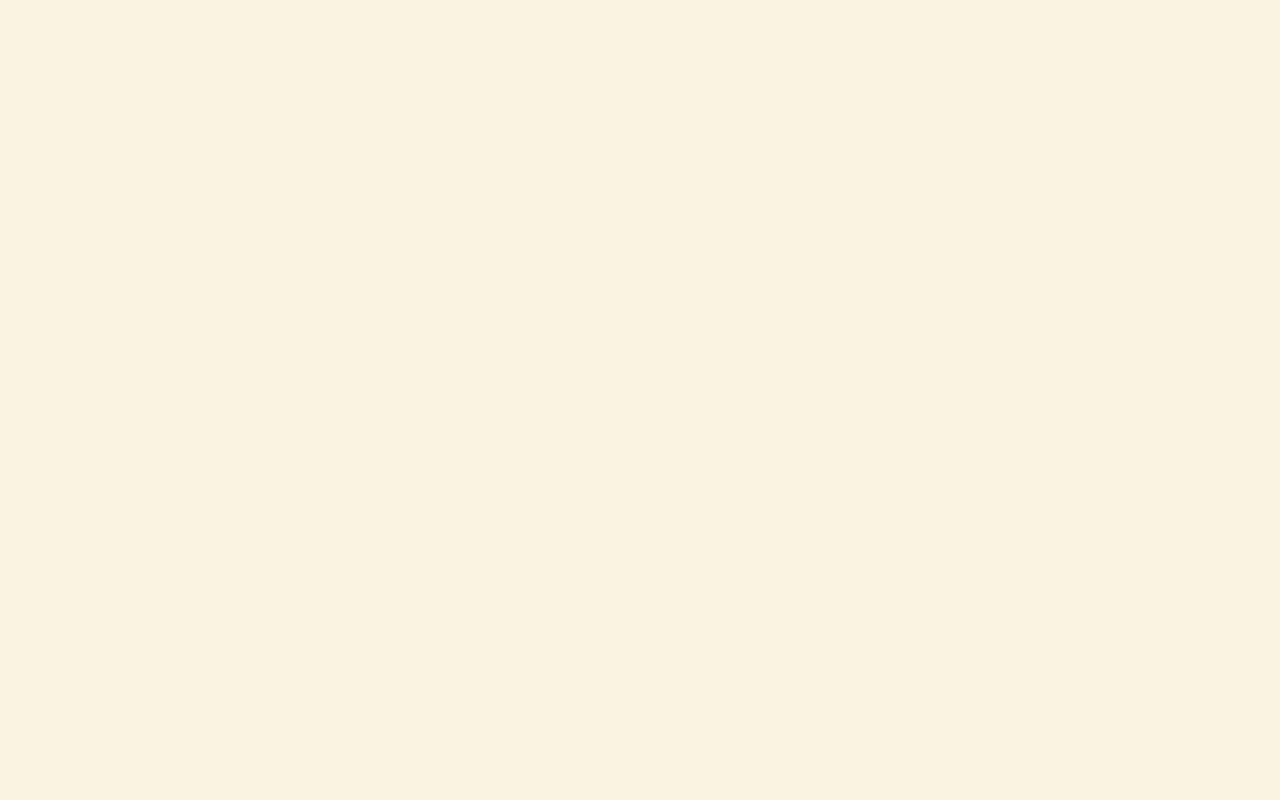
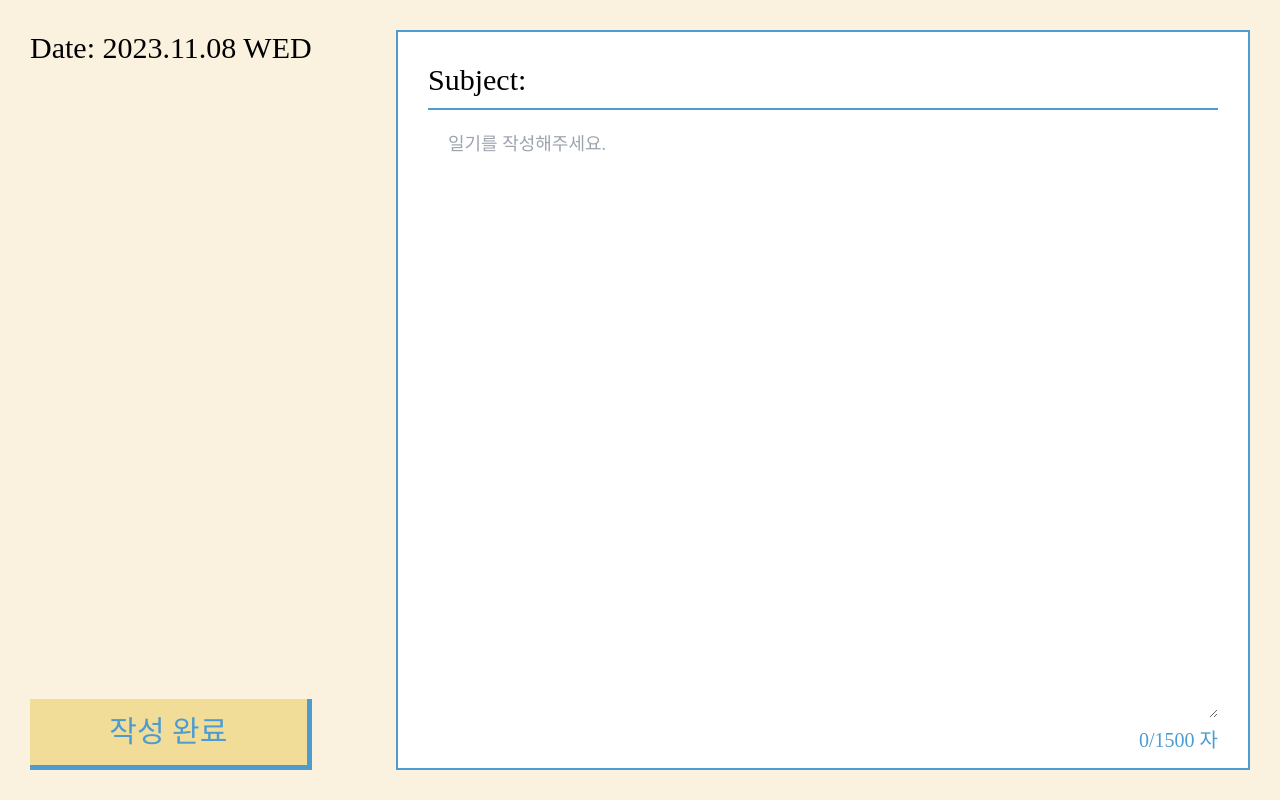
Before and after one commit to rloo8/birdee-fe, a React (Create React App) app: page /diaries/1/pages/create in a window 1280 px wide. Before the commit this address had no page. Built offline with nearby package versions, Linux system fonts and the light colour scheme; a web font is replaced by a local one.

Commit message:
Feat: 글쓰기 페이지 구조 작성

```diff
--- a/src/App.js
+++ b/src/App.js
@@ -3,6 +3,7 @@ import Home from "./Routes/Home";
 import Mypage from "./Routes/Mypage";
 import CreateDiary from "./Routes/CreateDiary";
 import PageList from "./Routes/PageList";
+import CreatePage from "./Routes/CreatePage";
 
 function App() {
   return (
@@ -13,6 +14,10 @@ function App() {
           <Route path="/mypage" element={<Mypage />}></Route>
           <Route path="/diaries/create" element={<CreateDiary />}></Route>
           <Route path="/diaries/:id/pages" element={<PageList />}></Route>
+          <Route
+            path="/diaries/:id/pages/create"
+            element={<CreatePage />}
+          ></Route>
         </Routes>
       </BrowserRouter>
     </div>
--- a/src/Routes/CreatePage.js
+++ b/src/Routes/CreatePage.js
@@ -0,0 +1,91 @@
+import styled from "styled-components";
+import { boxStyle, btnStyle } from "../styles/commonStyles";
+import moment from "moment";
+import { useForm } from "react-hook-form";
+import { useState } from "react";
+
+const Wrapper = styled.div`
+  display: flex;
+  justify-content: space-between;
+  padding: 30px;
+  height: 100vh;
+  ::-webkit-scrollbar {
+    display: none;
+  }
+`;
+const SideWrapper = styled.div`
+  display: flex;
+  flex-direction: column;
+  justify-content: space-between;
+`;
+const WriteBtn = styled.button`
+  width: 100%;
+  ${btnStyle}
+`;
+const PageWrapper = styled.form`
+  width: 70%;
+  padding: 30px;
+  overflow-y: auto;
+  height: 100%;
+  ${boxStyle}
+`;
+const PageTitle = styled.div`
+  font-size: 30px;
+  border-bottom: 2px solid #4d9cd0;
+  padding-bottom: 10px;
+  display: flex;
+  gap: 10px;
+`;
+const Counter = styled.p`
+  margin-top: 5px;
+  color: #4d9cd0;
+  font-size: 20px;
+  text-align: right;
+`;
+
+export default function CreatePage() {
+  const today = new Date();
+
+  const { register, handleSubmit, setValue, watch } = useForm();
+  const [counter, setCounter] = useState(0);
+
+  const onValid = (data) => {
+    console.log(data);
+  };
+
+  const handleCounterChange = (event) => {
+    const value = event.target.value;
+    setCounter(value.length);
+  };
+
+  return (
+    <Wrapper>
+      <SideWrapper>
+        <span className="text-3xl">
+          Date: {moment(today).format("YYYY.MM.DD ddd").toUpperCase()}
+        </span>
+        <WriteBtn onClick={handleSubmit(onValid)}>작성 완료</WriteBtn>
+      </SideWrapper>
+
+      <PageWrapper>
+        <PageTitle>
+          <label htmlFor="subject">Subject:</label>
+          <input
+            {...register("subject", { required: true })}
+            type="text"
+            id="subject"
+            className="w-[100%] focus:outline-none"
+          />
+        </PageTitle>
+        <textarea
+          {...register("content", { required: true })}
+          placeholder="일기를 작성해주세요."
+          onChange={handleCounterChange}
+          maxLength={1500}
+          className="w-[100%] h-[90%] p-5 text-lg focus:outline-none"
+        ></textarea>
+        <Counter>{counter}/1500 자</Counter>
+      </PageWrapper>
+    </Wrapper>
+  );
+}
--- a/src/Routes/PageList.js
+++ b/src/Routes/PageList.js
@@ -1,8 +1,7 @@
 import styled from "styled-components";
 import { boxStyle, btnStyle } from "../styles/commonStyles";
 import MyCalendar from "../Components/MyCalendar";
-import { useRecoilState } from "recoil";
-import { inviteListState } from "../Components/atoms";
+import { Link } from "react-router-dom";
 
 // styled components
 const Wrapper = styled.div`
@@ -20,6 +19,7 @@ const SideWrapper = styled.div`
   justify-content: space-between;
 `;
 const WriteBtn = styled.button`
+  width: 100%;
   ${btnStyle}
 `;
 
@@ -58,7 +58,9 @@ export default function PageList() {
           </ul>
         </div>
         <div className="flex flex-col gap-5">
-          <WriteBtn>My turn! 글쓰기</WriteBtn>
+          <Link to="/diaries/:id/pages/create">
+            <WriteBtn>My turn! 글쓰기</WriteBtn>
+          </Link>
           <MyCalendar />
         </div>
       </SideWrapper>
```
